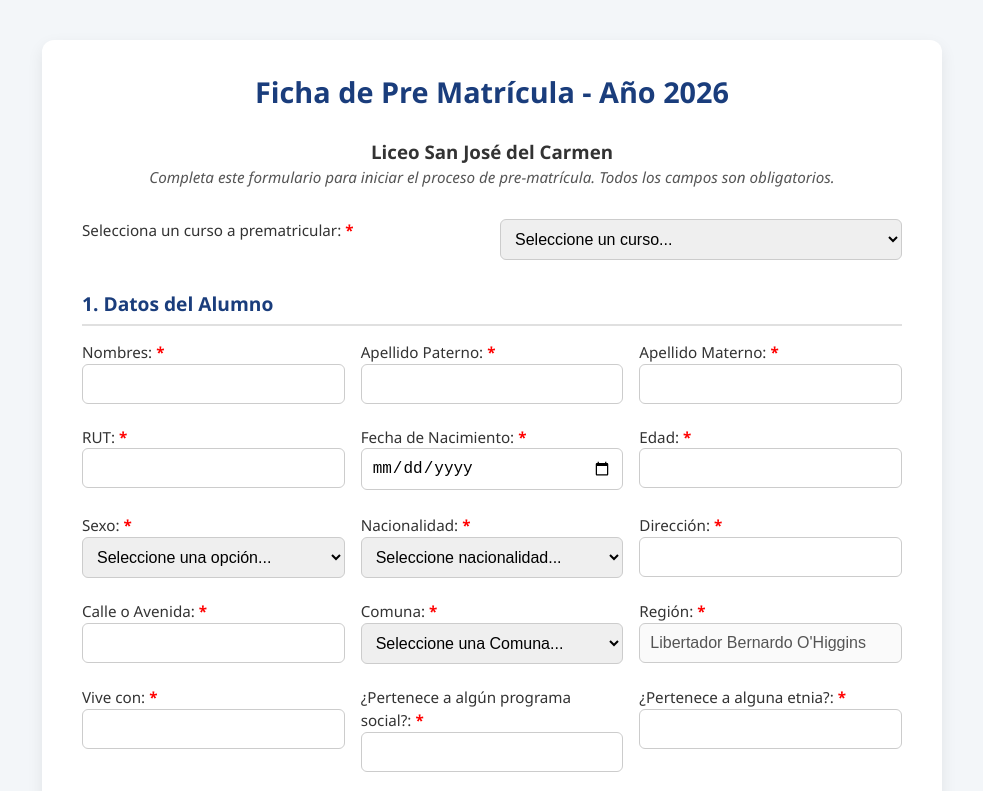
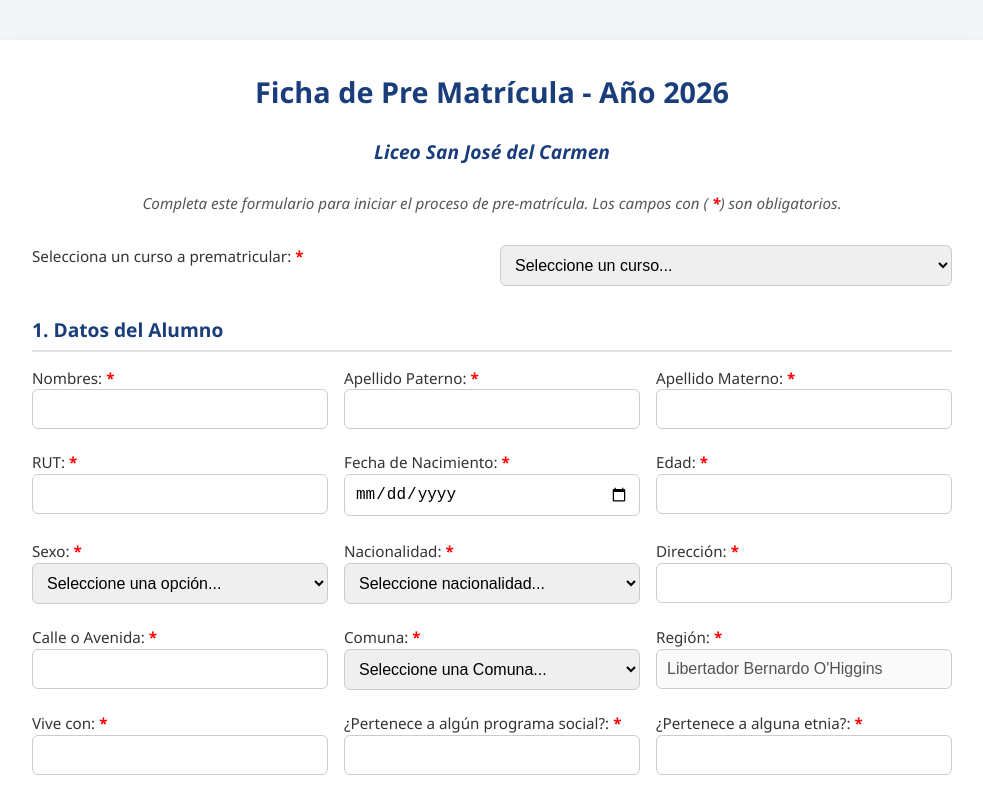
Before and after one commit to ag3ntz/JavaScript-PreMatriculas-1.0, a plain HTML site: page index.html in a window 1280 px wide. Shown: the top 791 px of the page, without its empty margins (148-1131 px from the left). Drawn offline with Linux system fonts and the light colour scheme.

Commit message:
Correcion intro y css

```diff
--- a/css/style.css
+++ b/css/style.css
@@ -32,7 +32,7 @@ body {
     /*padding: 30px;*/
     /*border-radius: 10px;*/
     /*box-shadow: 0 0 10px rgba(0, 0, 0, 0.1);*/
-    max-width: 900px;
+    max-width: 1000px;
     margin: 40px auto;
     background: #fff;
     padding: 30px 40px;
@@ -58,6 +58,10 @@ h2 {
 
 h3 {
     text-align: center;
+    color: #1a3d7c;
+    font-size: 1.2rem;
+    font-style: italic;
+    margin-bottom: 25px;
 }
 
 form section {
--- a/index.html
+++ b/index.html
@@ -12,7 +12,7 @@
     <h3>Liceo San José del Carmen</h3>
     <p class="intro">
         Completa este formulario para iniciar el proceso de pre-matrícula.
-        Todos los campos son obligatorios.
+        Los campos con (<span class="required">*</span>) son obligatorios.
     </p>
     <form id="formPrematricula">
         <div class="form-grid">
```
